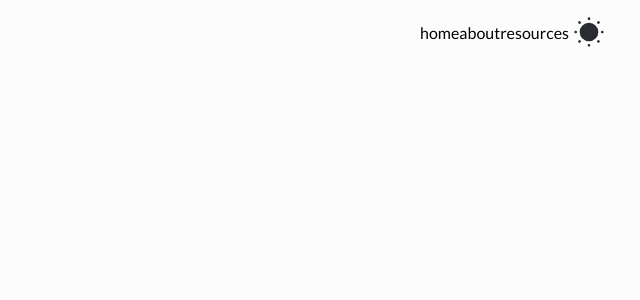
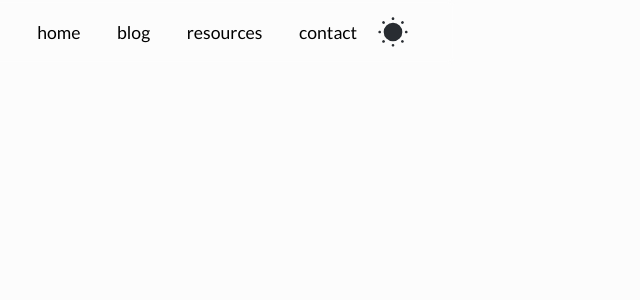
Before and after one commit to matthewmercuri/personal-site, a Next.js app: page / in a window 1280 px wide. Shown: the top 300 px of the page, without its empty margins (607-1247 px from the left). Built offline with nearby package versions, Linux system fonts and the light colour scheme.

Commit message:
added nav links and adjusted to make responsive

```diff
--- a/components/Layout/Layout.module.scss
+++ b/components/Layout/Layout.module.scss
@@ -1,3 +1,10 @@
+.navContainer {
+  width: 100vw;
+  display: flex;
+  justify-content: center;
+  align-items: center;
+}
+
 .main {
   margin-top: var(--nav-bar-height);
 }
--- a/components/Layout/Layout.tsx
+++ b/components/Layout/Layout.tsx
@@ -11,7 +11,9 @@ const Layout = ({children}: INProps) => {
 
   return (
     <>
-      <NavBar isDarkTheme={isDarkTheme} toggleTheme={toggleTheme} />
+      <div className={styles.navContainer}>
+        <NavBar isDarkTheme={isDarkTheme} toggleTheme={toggleTheme} />
+      </div>
       <main className={styles.main}>{children}</main>
     </>
   )
--- a/components/NavBar/NavBar.module.scss
+++ b/components/NavBar/NavBar.module.scss
@@ -1,5 +1,5 @@
 .navBar {
-  width: 100vw;
+  width: 100%;
   height: var(--nav-bar-height);
   display: flex;
   justify-content: center;
@@ -9,6 +9,11 @@
   backdrop-filter: blur(3px);
   position: fixed;
   top: 0;
+
+  a {
+    color: var(--text-primary);
+    font-size: 1.1rem;
+  }
 
   ul {
     margin: 0;
@@ -89,11 +94,23 @@
   }
 }
 
-@media screen and (min-width: 768px) {
+@keyframes navSlideIn {
+  from {
+    transform: translateX(100%);
+  }
+  to {
+    transform: translateX(0);
+  }
+}
+
+@media screen and (min-width: 750px) {
   .navBar {
     &Content {
       ul {
         display: flex;
+        width: 20rem;
+        justify-content: space-between;
+        margin-right: 1rem;
       }
 
       &Hamburger {
@@ -103,11 +120,8 @@
   }
 }
 
-@keyframes navSlideIn {
-  from {
-    transform: translateX(100%);
-  }
-  to {
-    transform: translateX(0);
+@media screen and (min-width: 1000px) {
+  .navBar {
+    width: var(--max-content-width);
   }
 }
--- a/components/NavBar/NavBar.tsx
+++ b/components/NavBar/NavBar.tsx
@@ -1,3 +1,4 @@
+import Link from 'next/link'
 import ThemeIndicator from './components/ThemeIndicator'
 import { toggleNavOpen } from './hooks'
 import styles from './NavBar.module.scss'
@@ -15,9 +16,10 @@ const NavBar = ({toggleTheme, isDarkTheme}: INProps) => {
       <div className={styles.navBarContent}>
         {/* <span>matthewmercuri</span> */}
         <ul>
-          <li>home</li>
-          <li>about</li>
-          <li>resources</li>
+          <li><Link href='/'><a>home</a></Link></li>
+          <li><Link href='#'><a>blog</a></Link></li>
+          <li><Link href='#'><a>resources</a></Link></li>
+          <li><Link href='#'><a>contact</a></Link></li>
         </ul>
         <ThemeIndicator toggleTheme={toggleTheme} isDarkTheme={isDarkTheme} />
         <div
@@ -31,9 +33,10 @@ const NavBar = ({toggleTheme, isDarkTheme}: INProps) => {
       </div>
       <div className={isNavOpen ? `${styles.navBarMobileContent} ${styles.navBarMobileContentOpen}` : styles.navBarMobileContent}>
         <ul>
-          <li>home</li>
-          <li>about</li>
-          <li>resources</li>
+          <li><Link href='/'><a>home</a></Link></li>
+          <li><Link href='#'><a>blog</a></Link></li>
+          <li><Link href='#'><a>resources</a></Link></li>
+          <li><Link href='#'><a>contact</a></Link></li>
         </ul>
       </div>
     </nav>
--- a/components/NavBar/components/ThemeIndicator/ThemeIndicator.module.scss
+++ b/components/NavBar/components/ThemeIndicator/ThemeIndicator.module.scss
@@ -15,7 +15,7 @@
   }
 }
 
-@media screen and (min-width: 768px) {
+@media screen and (min-width: 750px) {
   .themeIndicator {
     margin: 0;
   }
--- a/styles/globals.scss
+++ b/styles/globals.scss
@@ -2,6 +2,7 @@
 
 :root {
   --nav-bar-height: 4rem;
+  --max-content-width: 66vw;
   --primary-color: rgb(252, 252, 252);
   --primary-color-st: rgba(252, 252, 252, 0.4);
   --secondary-color: rgb(23, 23, 23);
```
